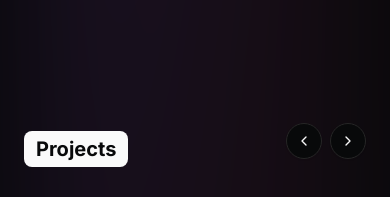
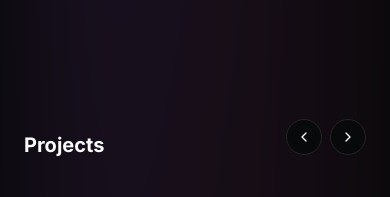
Before and after one commit to Ronakmishra/portfolio, a Next.js app: page / in a window 390 px wide. Shown: the part 2580-2777 px from the top of the page. Built offline with nearby package versions, Linux system fonts and the light colour scheme.

Commit message:
updated font

```diff
--- a/src/components/ProjectCarousel.tsx
+++ b/src/components/ProjectCarousel.tsx
@@ -285,9 +285,7 @@ export default function ProjectCarousel({ projects }: CarouselProps) {
       onTouchEnd={handleTouchEnd}
     >
       <div className="flex justify-between items-center mb-6">
-        <h2 className="text-xl font-bold mt-8 mb-4 sm:mt-0 sm:mb-0 bg-foreground text-background inline-block rounded-lg px-3 py-1">
-          Projects
-        </h2>
+        <h2 className="text-xl font-bold mt-8 mb-4 sm:mt-0 sm:mb-0">Projects</h2>
 
         <div className="space-x-2">
           <Button
```
